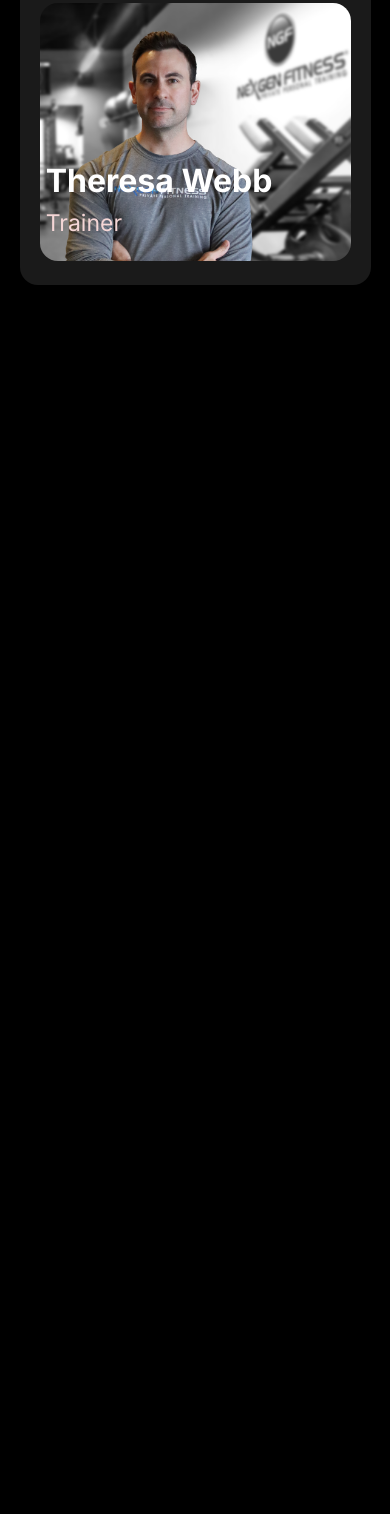
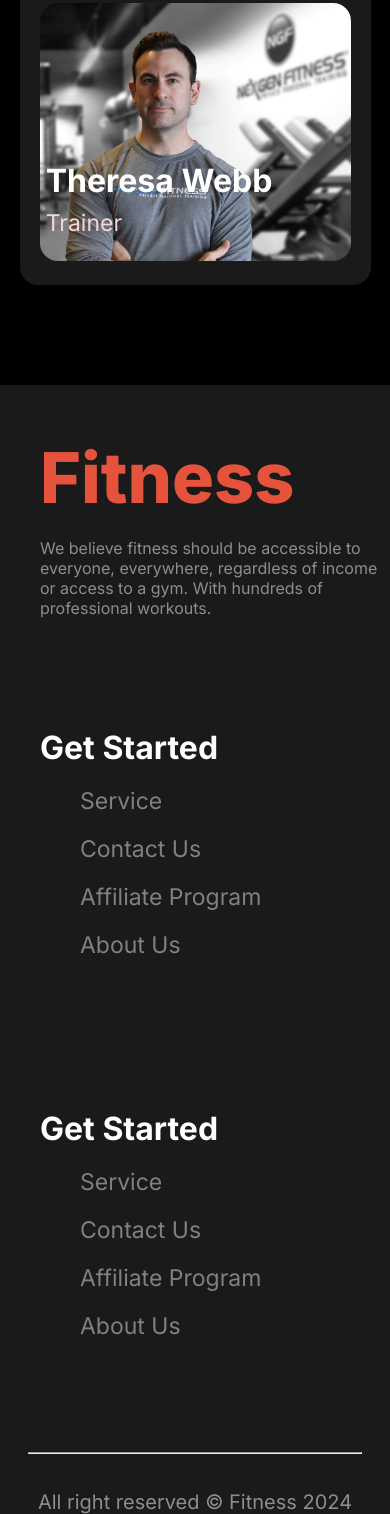
Before and after one commit to zidan71/assignment-3, a plain HTML site: page index.html in a window 390 px wide. Shown: the part 8888-10402 px from the top of the page. Before the commit the page ends 9173 px from the top, so only its background shows below. Drawn offline with Linux system fonts and the light colour scheme.

Commit message:
footer section done

```diff
--- a/index.html
+++ b/index.html
@@ -18,7 +18,7 @@
             font-family: Inter;
             font-size: 2rem;
             font-weight: 800;">Fitness</h1>
-            <input type="checkbox" id="menu-toggle">
+
 
 
             <label for="menu-toggle" class="hamburger">&#9776;</label>
@@ -66,7 +66,10 @@ background: rgb(230, 83, 60); padding: 8px; padding-bottom: 10px;"><a href="">Ho
 
             </div>
         </div>
+
     </header>
+
+
     <main>
         <!-- change your habit -->
         <section style="width: 80%;
@@ -291,13 +294,59 @@ background: rgb(230, 83, 60); padding: 8px; padding-bottom: 10px;"><a href="">Ho
                 </div>
                 <div class="our-team">
                     <img src="images/trainer6.png" alt="">
-                    <h2 class="position">Theresa Webb <br> <span>Trainer                                                                                                                                                                                                                                                                                                                         </span></h2>
+                    <h2 class="position">Theresa Webb <br> <span>Trainer </span></h2>
                 </div>
             </div>
 
         </section>
+
+
     </main>
+
     <footer>
+        <div class="footer">
+
+            <div class="harami " >
+                <h1 style="color: rgb(230, 83, 60);
+                font-family: Inter;
+                font-size: 70px;
+
+                font-weight: 800;">Fitness</h1><br>
+                <p class="description">We believe fitness should be accessible to everyone, everywhere, regardless of income or access to a gym. With  hundreds of professional workouts.</p>
+            </div>
+
+            <div class="all">
+                <h2 >Get Started</h2>
+                <ul>
+                    <li><a href="">Service</a></li>
+                    <li><a href="">Contact Us</a></li>
+                    <li><a href="">Affiliate Program</a></li>
+                    <li><a href="">About Us</a></li>
+                </ul>
+            </div>
+
+            <div class="all">
+                <h2 >Get Started</h2>
+                <ul>
+                    <li><a href="">Service</a></li>
+                    <li><a href="">Contact Us</a></li>
+                    <li><a href="">Affiliate Program</a></li>
+                    <li><a href="">About Us</a></li>
+                </ul>
+            </div>
+
+        </div>
+        <br>
+        <br><br>
+        <br>
+
+            <hr style="width: 85%; margin: 0px auto;"> <br> <br>
+
+            <p style="color: rgba(255, 255, 255, 0.5);
+            font-family: Inter;
+            font-size: 20px;
+            font-weight: 400; text-align: center;">All right reserved &copy; Fitness 2024</p>
+
 
     </footer>
 </body>
--- a/styles/styles.css
+++ b/styles/styles.css
@@ -285,6 +285,48 @@ font-weight: 700;
     font-size: 23px;
     font-weight: 400;}
 
+
+/* footer */
+footer{
+    background: rgba(255, 255, 255, 0.1);
+    width: 100%;
+    margin-top: 100px;
+    padding: 60px;
+
+
+}
+.footer{
+   display: flex;
+   justify-content: center;
+   gap: 250px;
+
+}
+
+footer li{
+    list-style: none;
+    margin-top: 20px;
+    color: rgba(255, 255, 255, 0.5);
+font-family: Inter;
+font-size: 23px;
+font-weight: 400;
+text-align: left;
+}
+footer a{
+    text-decoration: none;
+    color: gray;
+
+}
+footer h2{
+    color: rgb(255, 255, 255);
+font-family: Inter;
+font-size: 32px;
+font-weight: 700;
+
+}
+.harami{
+    max-width: 440px;
+}
+
 @media screen and (max-width:576px) {
 
 
@@ -304,27 +346,17 @@ font-weight: 700;
     .hamburger {
         display: block;
     }
+
+
     nav ul {
         display: none;
-        flex-direction: column;
-        position: absolute;
-        top: 50px;
-        right: 0;
-        background-color: white;
-        width: 100%;
-        text-align: center;
-        box-shadow: 0px 4px 10px rgba(0,0,0,0.1);
     }
-    nav ul li {
-        margin: 10px 0;
-    }
+
     nav ul li a{
         color: black;
     }
 
-    #menu-toggle:checked + .hamburger + ul {
-        display: flex;
-    }
+
 
     .optional1{
         left: 10%;
@@ -348,4 +380,23 @@ font-weight: 700;
     .select,.select1{
         width: 80%;
     }
+    .footer{
+        flex-direction: column;
+        gap: 20px;
+    }
+    footer{
+        padding: 0px;
+
+    }
+    footer div{
+        margin-top: 50px;
+
+    }
+    .all{
+        padding: 40px;
+    }
+    .harami{
+
+        padding-left: 40px;
+    }
 }
```
